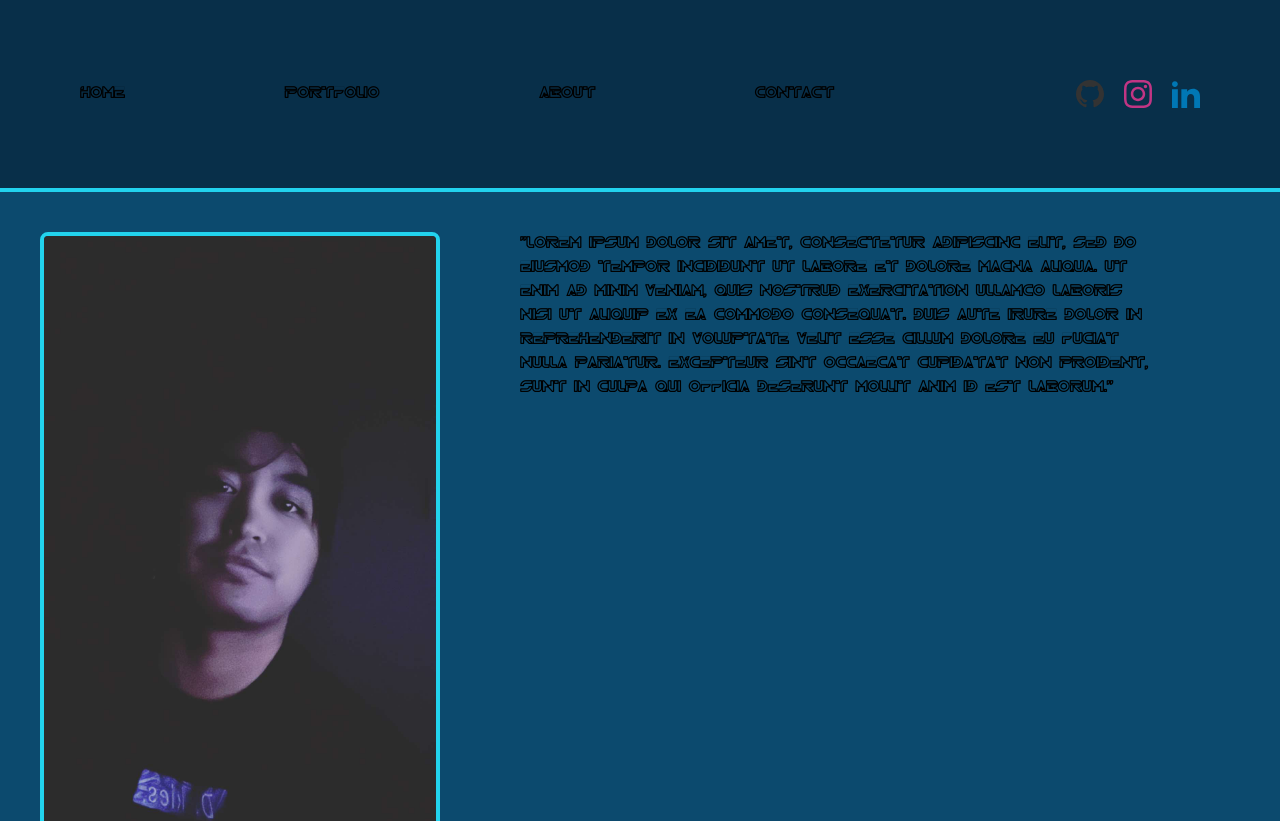
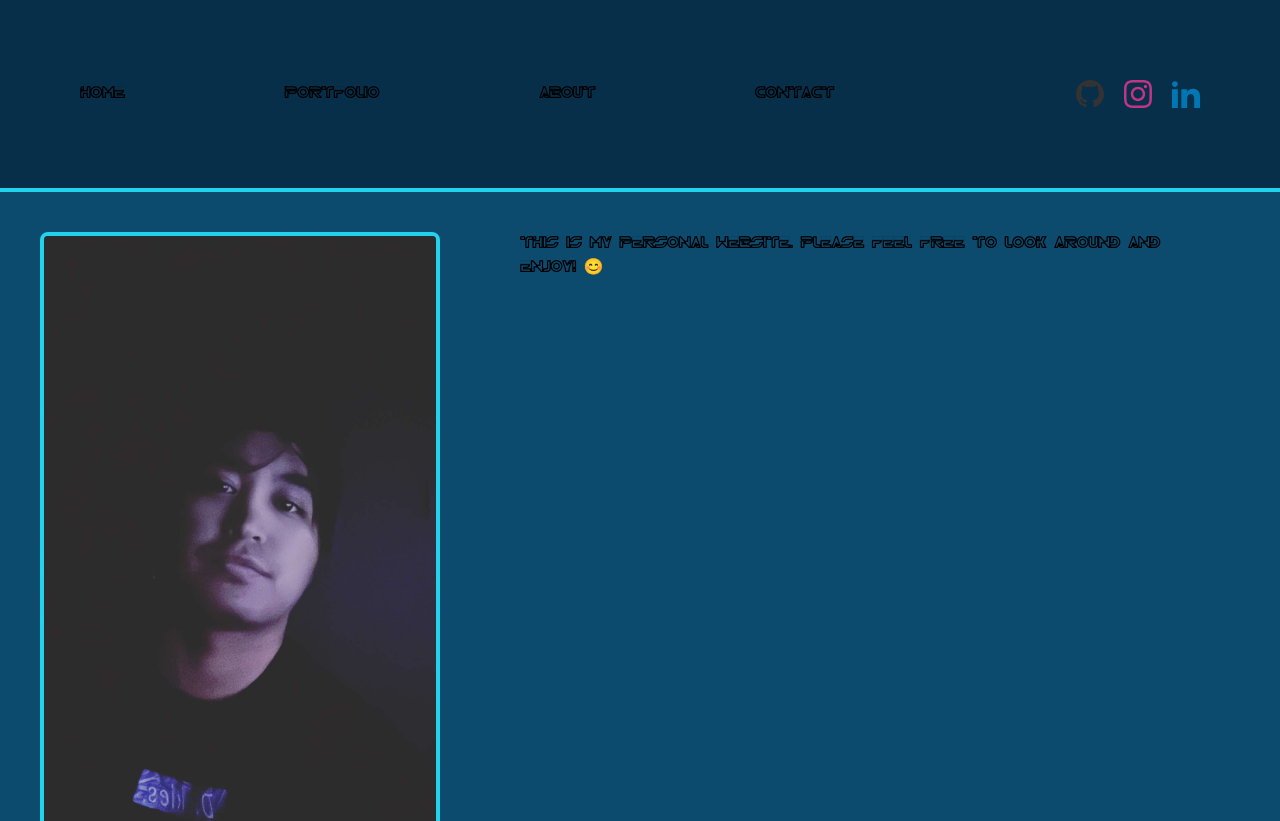
Before and after one commit to jedi24garcia/main-web-react, a React (Create React App) app: page /HomePage in a window 1280 px wide. Shown: the top 821 px of the page. Built offline with nearby package versions, Linux system fonts and the light colour scheme.

Commit message:
changed intro message for opening page

```diff
--- a/src/HomePage.js
+++ b/src/HomePage.js
@@ -12,15 +12,8 @@ function HomePage() {
                 <div className='context flex p-10 bg-sky-900'>
                     <img src={profileImage} className="object-cover rounded-lg hover:scale-110 transform transition duration-500 border-4 border-cyan-400" style={{ width: '400px' }} alt='' />
                     <div className='item-body px-20'>
-                        <p className='font-tr2n font-extrabold'>"Lorem ipsum dolor sit amet,
-                            consectetur adipiscing elit, sed do eiusmod tempor
-                            incididunt ut labore et dolore magna aliqua. Ut enim
-                            ad minim veniam, quis nostrud exercitation ullamco
-                            laboris nisi ut aliquip ex ea commodo consequat. Duis aute
-                            irure dolor in reprehenderit in voluptate velit esse cillum
-                            dolore eu fugiat nulla pariatur. Excepteur sint occaecat cupidatat
-                            non proident, sunt in culpa qui officia deserunt mollit anim id
-                            est laborum."
+                        <p className='font-tr2n font-extrabold'>This is my personal website. Please
+                            feel free to look around and enjoy! 😊
                         </p>
                     </div>
                 </div>
```
